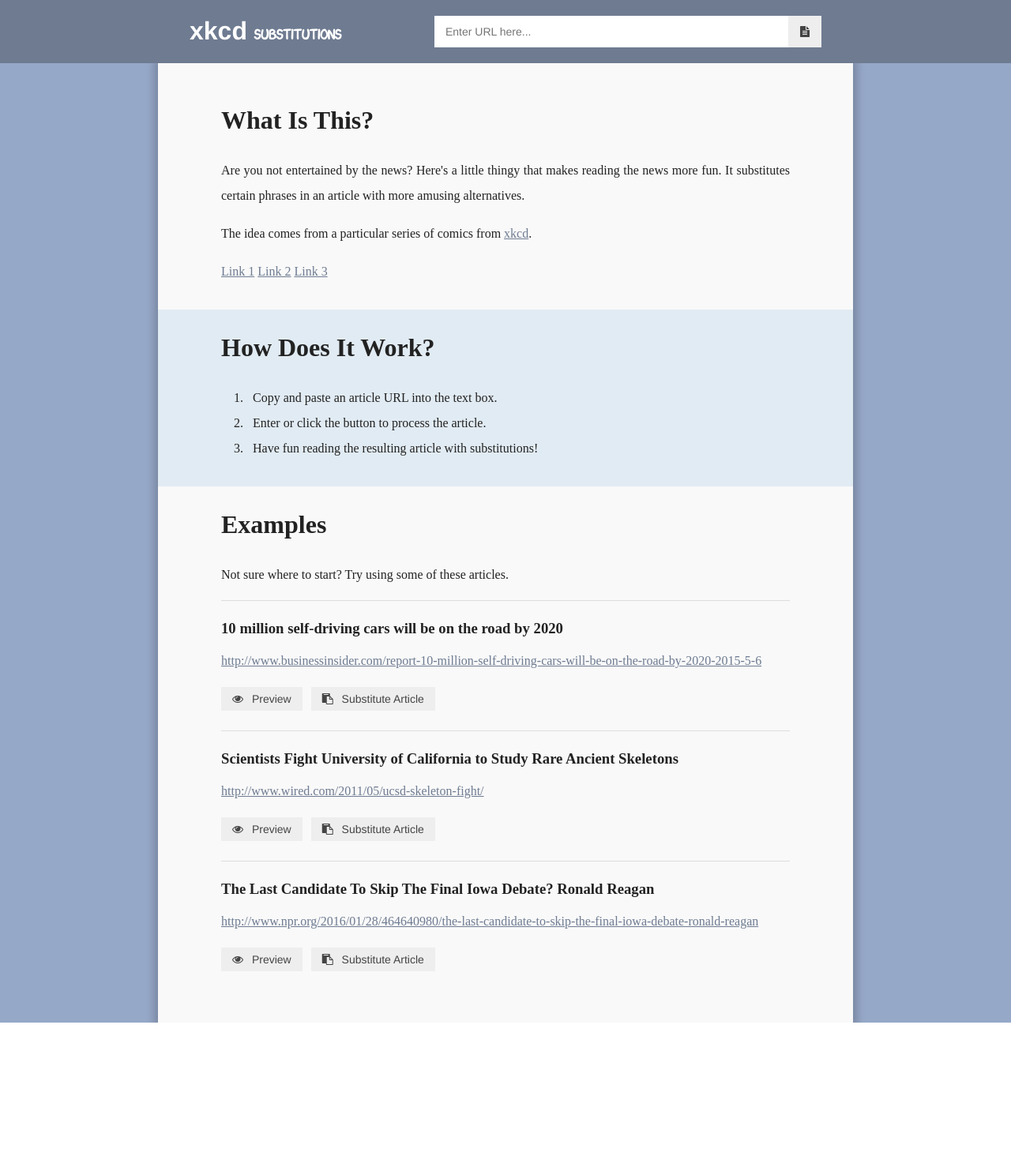
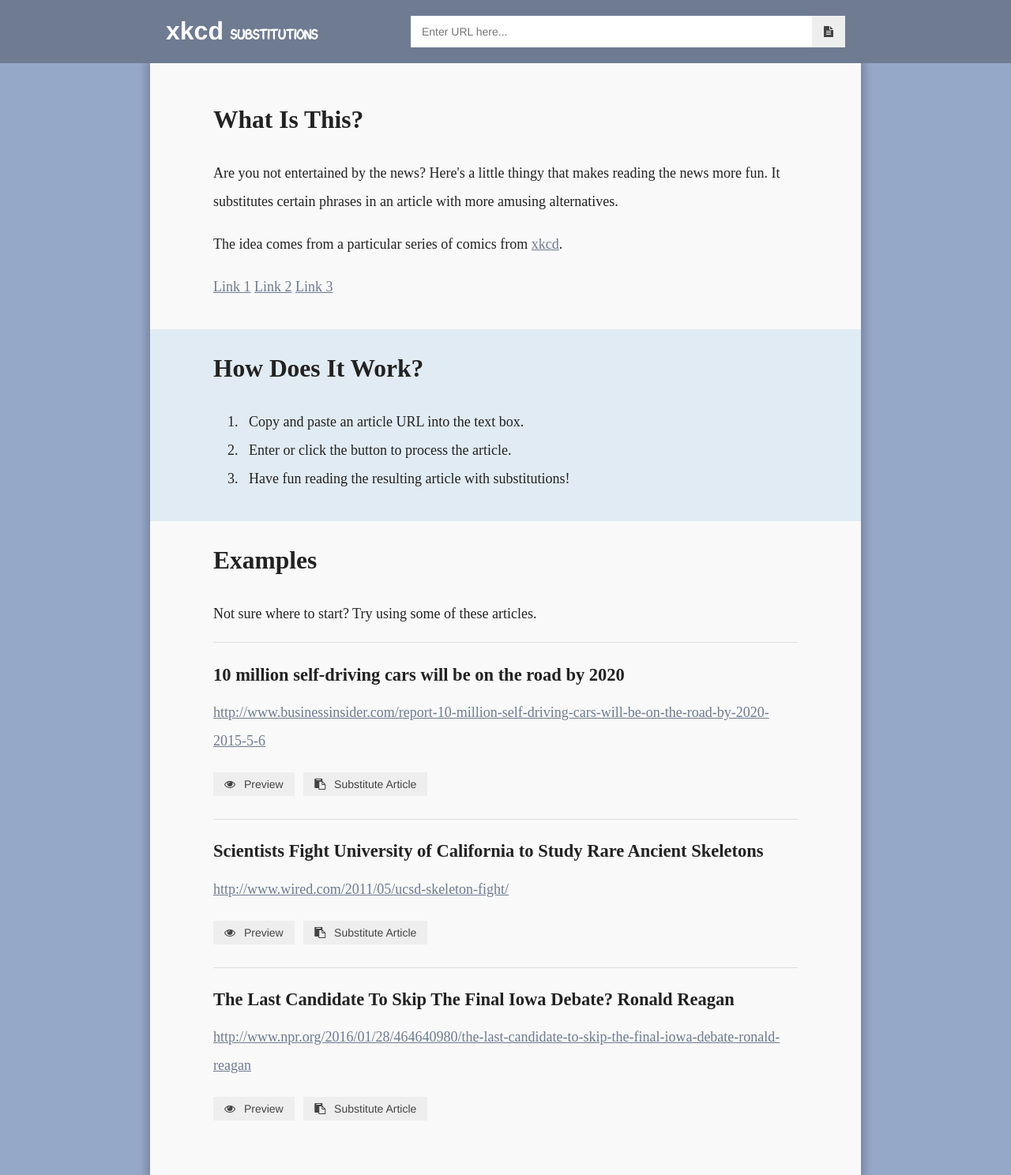
Before and after one commit to U-DON/xkcd_substitutions, a Flask app: page / in a window 1280 px wide. Shown: the whole page at 79% size. Before the commit the page ends 1295 px from the top, so only its background shows below. Run offline with Flask 2, Linux system fonts and the light colour scheme; parts of the project's set-up code (start-up, migrations or seed data) failed here and were passed over; some libraries are stand-ins or nearby versions.

Commit message:
Style changes. Generally increased size of content.

```diff
--- a/static/style.css
+++ b/static/style.css
@@ -43,7 +43,7 @@ header > div
     display: flex;
     margin: 0 auto;
     max-width: 100%;
-    width: 800px;
+    width: 860px;
 }
 
 #logo
@@ -84,7 +84,7 @@ header > div
     box-sizing: padding-box;
     height: 40px;
     padding: 0 1em;
-    width: 420px;
+    width: 480px;
 }
 
 #url-input:focus:-moz-placeholder
@@ -189,13 +189,12 @@ button:disabled:hover
     -webkit-box-flex: 1;
     flex-grow: 1;
     font-family: "Times New Roman", serif;
-    font-size: 16px;
+    font-size: 18px;
     line-height: 2em;
     margin: 0;
     max-width: 100%;
     padding: 40px 80px;
-    text-align: justify;
-    width: 720px;
+    width: 740px;
 }
 
 #content *
@@ -205,8 +204,34 @@ button:disabled:hover
 
 #content h1
 {
+    font-size: 1.75em;
     margin: 0 0 0.5em 0;
     line-height: 2em;
+}
+
+#content h2
+{
+    font-size: 1.5em;
+}
+
+#content h3
+{
+    font-size: 1.25em;
+}
+
+#content h4
+{
+    font-size: 1em;
+}
+
+#content h5
+{
+    font-size: 0.75em;
+}
+
+#content h6
+{
+    font-size: 0.5em;
 }
 
 #content a
@@ -276,7 +301,7 @@ hr
 .substitution::before,
 .substitution::after
 {
-    font-size: 14px;
+    font-size: 16px;
     opacity: 0;
     position: absolute;
     transition: 0.1s ease;
```
